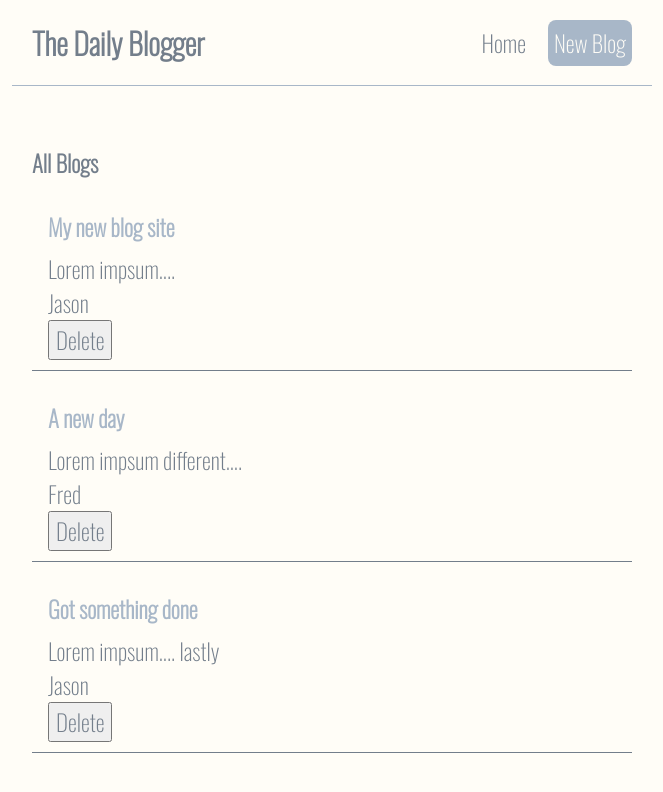
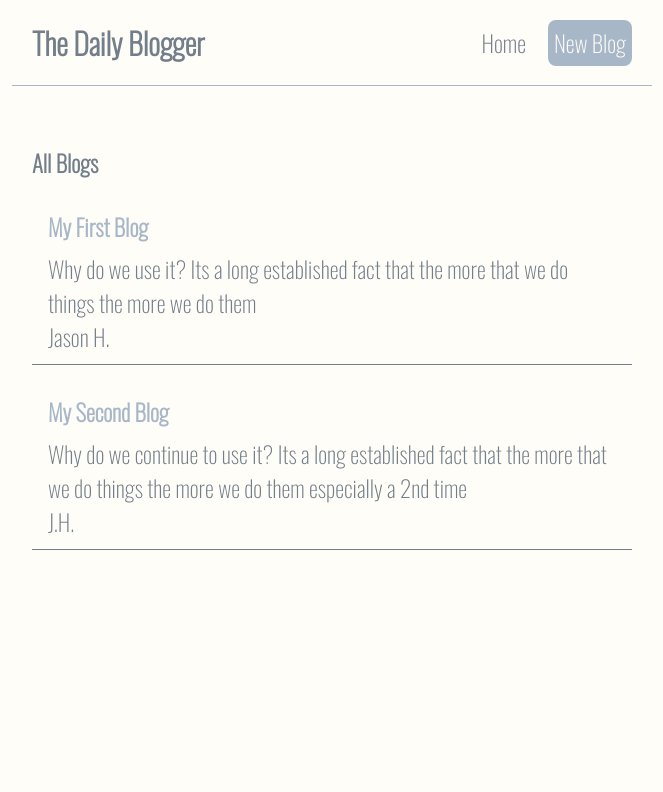
Before and after one commit to JasonHensley1989/react-blog, a React (Create React App) app: page / in a window 1280 px wide. Shown: the top 792 px of the page, without its empty margins (308-971 px from the left). Built offline with nearby package versions, Linux system fonts and the light colour scheme; data requests are answered from the project's data file.

Commit message:
setting state for db

```diff
--- a/src/components/Bloglist.js
+++ b/src/components/Bloglist.js
@@ -1,6 +1,6 @@
 import React from 'react';
 
-const Bloglist = ({ blogs, title, handleDelete }) => {
+const Bloglist = ({ blogs, title }) => {
 
   return (
     <div className="blog-list">
@@ -10,7 +10,7 @@
                     <h2>{ blog.title }</h2>
                     <p>{ blog.body }</p>
                     <p>{ blog.author}</p>
-                    <button onClick={() => handleDelete(blog.id)}>Delete</button>
+                    {/* <button onClick={() => handleDelete(blog.id)}>Delete</button> */}
                 </div>
             ))}
     </div>
--- a/src/components/Home.js
+++ b/src/components/Home.js
@@ -3,26 +3,29 @@
 import Bloglist from './Bloglist';
 
 const Home = () => {
-    const [blogs, setBlogs] = useState([
-        { title: 'My new blog site', body: 'Lorem impsum....', author: "Jason", id: 1 },
-        { title: 'A new day', body: 'Lorem impsum different....', author: "Fred", id: 2 },
-        { title: 'Got something done ', body: 'Lorem impsum.... lastly', author: "Jason", id: 3 }
-    ]);
+    const [blogs, setBlogs] = useState(null);
 
     const [name, setName] = useState("Jason");
 
-    const handleDelete = (id) => {
-        const newBlogs = blogs.filter(blog => blog.id !== id);
-        setBlogs(newBlogs);
-    }
+    // const handleDelete = (id) => {
+    //     const newBlogs = blogs.filter(blog => blog.id !== id);
+    //     setBlogs(newBlogs);
+    // }
 
     useEffect(() => {
-
+        fetch("http://localhost:8000/blogs")
+            .then(res => {
+               return res.json()
+            })
+            .then(data => {
+                console.log(data);
+                setBlogs(data)
+            });
     }, []);
 
     return (
         <div className='home'>
-           <Bloglist blogs={blogs} title="All Blogs" handleDelete={handleDelete}/>
+           {blogs && <Bloglist blogs={blogs} title="All Blogs" />}
            {/* <button onClick={() => setName("Jason H.")}>Change Name</button> */}
            {/* <p>{ name }</p> */}
         </div>
```
